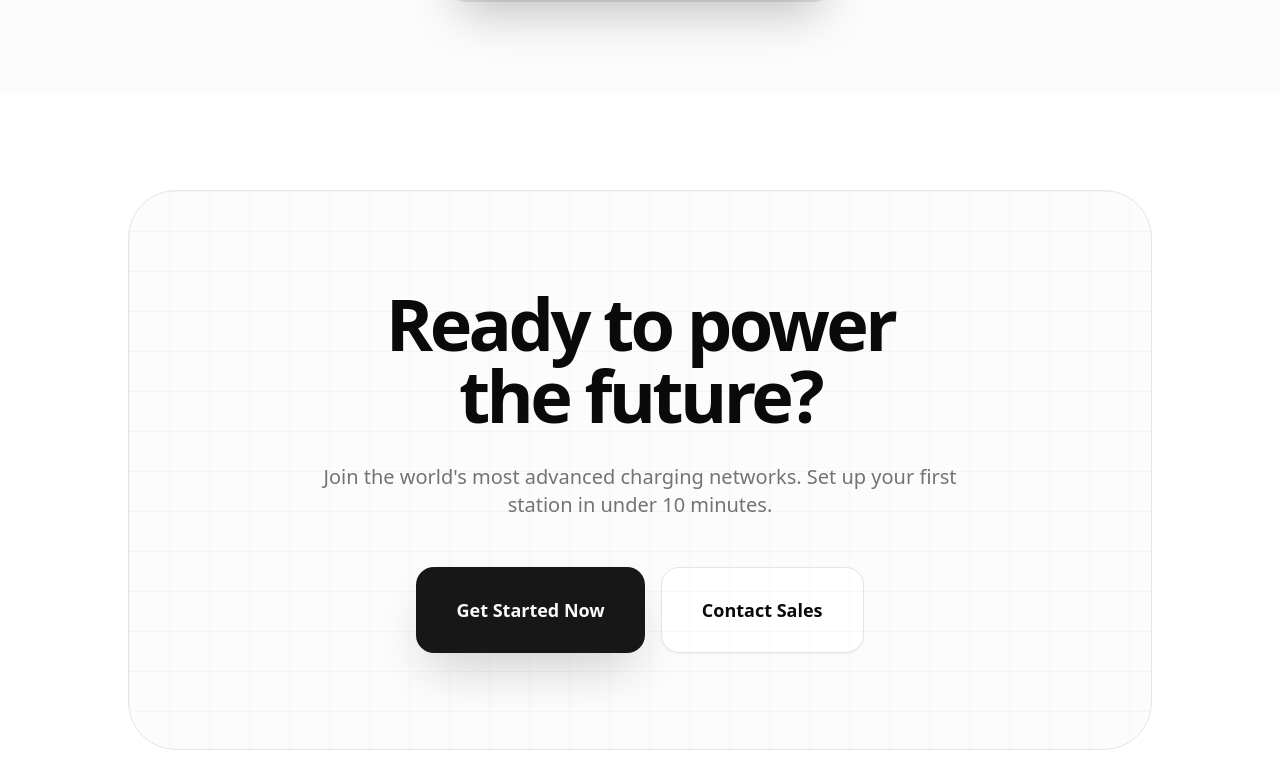
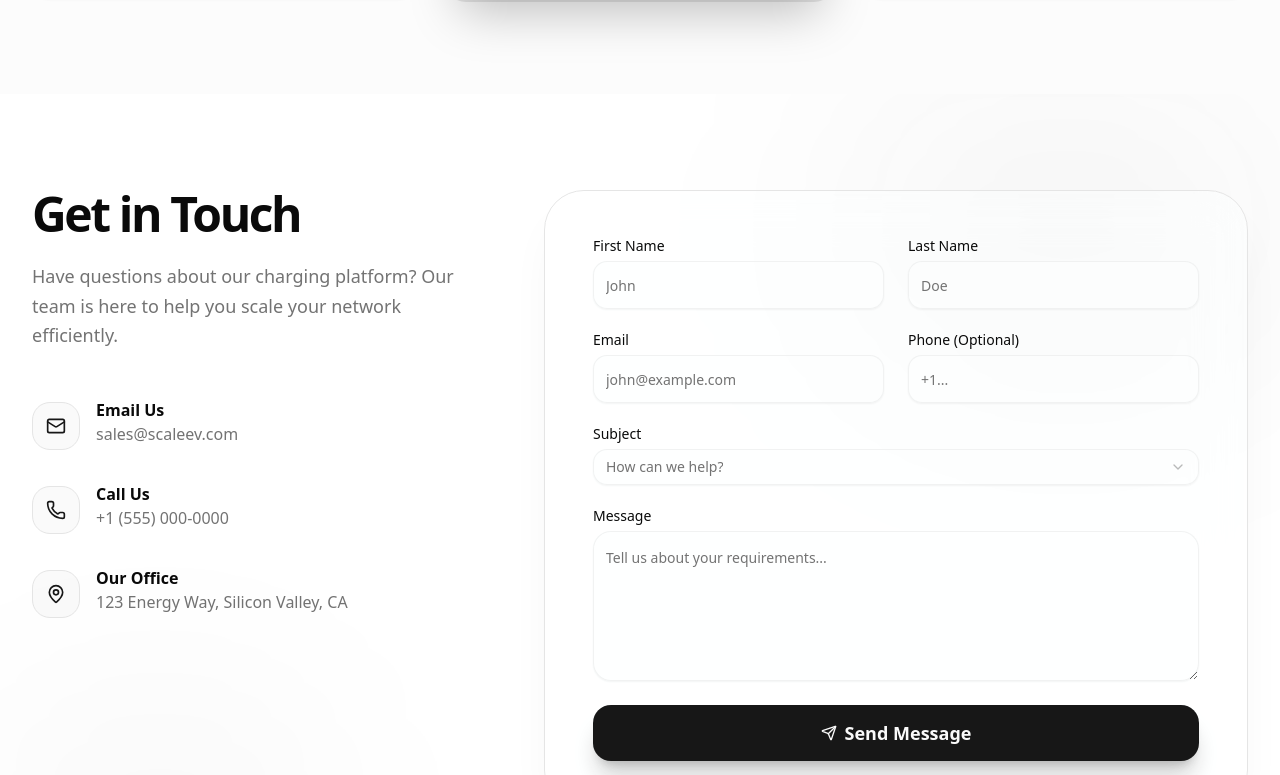
Before and after one commit to dhruvik-gondaliya-scaletech/charlie-charging-latest-frontend, a Next.js app: page / in a window 1280 px wide. Shown: the part 3297-4072 px from the top of the page. Built offline with nearby package versions, Linux system fonts and the light colour scheme; no server answers.

Commit message:
Fix: remove unwanted section

```diff
--- a/src/components/shared/Sidebar.tsx
+++ b/src/components/shared/Sidebar.tsx
@@ -39,7 +39,7 @@ const navItems = [
   { href: FRONTEND_ROUTES.ID_TAGS, label: 'ID Tags', icon: CreditCard, roles: ['admin', 'super_admin'] },
   { href: FRONTEND_ROUTES.TARIFF, label: 'Tariff', icon: Coins, roles: ['admin', 'super_admin'] },
   { href: FRONTEND_ROUTES.WEBHOOKS, label: 'Webhooks', icon: Webhook, roles: ['admin', 'super_admin'] },
-  { href: FRONTEND_ROUTES.API_DOCS, label: 'API Docs', icon: Share2, roles: ['admin', 'super_admin'] },
+  // { href: FRONTEND_ROUTES.API_DOCS, label: 'API Docs', icon: Share2, roles: ['admin', 'super_admin'] },
   { href: FRONTEND_ROUTES.TENANTS, label: 'Tenants', icon: Building2, roles: ['super_admin'] },
 ];
 
--- a/src/features/landing/LandingContainer.tsx
+++ b/src/features/landing/LandingContainer.tsx
@@ -20,7 +20,7 @@ export default function LandingContainer() {
         <Features />
         <ProtocolSpecs />
         <Testimonials />
-        <CTASection />
+        {/* <CTASection /> */}
         <ContactSection />
       </main>
       <PublicFooter />
```
